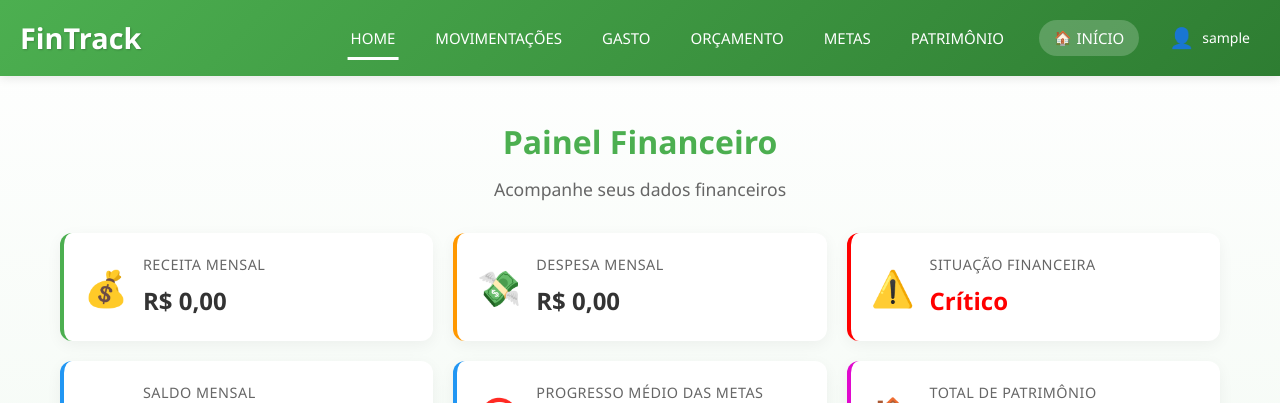
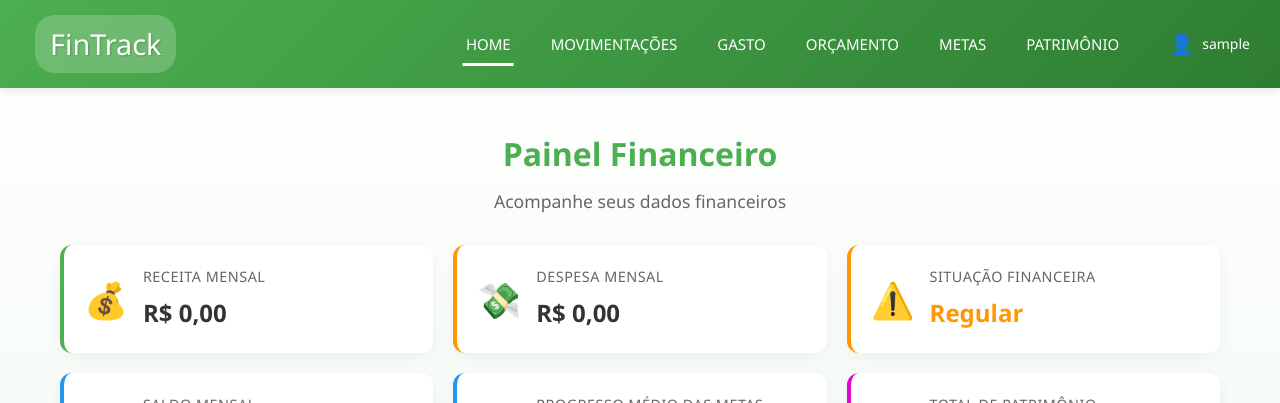
Before and after one commit to Peikoso/frontend_vue_projeto, a Vue app: page /home in a window 1280 px wide. Shown: the top 403 px of the page. Built offline with nearby package versions, Linux system fonts and the light colour scheme; no server answers; sample sign-in values are in the browser's storage.

Commit message:
algumas alterações

```diff
--- a/src/components/Home.vue
+++ b/src/components/Home.vue
@@ -226,10 +226,10 @@ export default {
       if (this.resumoFinanceiroAtual.saldo > 500) {
         return 'Boa';
       }
-      if (this.resumoFinanceiroAtual.saldo > 0) {
+      if (this.resumoFinanceiroAtual.saldo >= 0) {
         return 'Regular';
       }
-      if (this.resumoFinanceiroAtual.saldo <= 0) {
+      if (this.resumoFinanceiroAtual.saldo < 0) {
         return 'Crítico';
       }
     },
@@ -238,10 +238,10 @@ export default {
       if (this.resumoFinanceiroAtual.saldo > 500) {
         return 'financial-status-boa';
       }
-      if (this.resumoFinanceiroAtual.saldo > 0) {
+      if (this.resumoFinanceiroAtual.saldo >= 0) {
         return 'financial-status-regular';
       }
-      if (this.resumoFinanceiroAtual.saldo <= 0) {
+      if (this.resumoFinanceiroAtual.saldo < 0) {
         return 'financial-status-crítico';
       }
     },
@@ -250,10 +250,10 @@ export default {
       if (this.resumoFinanceiroAtual.saldo > 500) {
         return 'status-boa';
       }
-      if (this.resumoFinanceiroAtual.saldo > 0) {
+      if (this.resumoFinanceiroAtual.saldo >= 0) {
         return 'status-regular';
       }
-      if (this.resumoFinanceiroAtual.saldo <= 0) {
+      if (this.resumoFinanceiroAtual.saldo < 0) {
         return 'status-crítico';
       }
     },
--- a/src/components/LandingPage.vue
+++ b/src/components/LandingPage.vue
@@ -180,14 +180,14 @@ export default {
       currentSlide: 0,
       slides: [
         {
-          title: "Gerencie suas finanças com facilidade",
-          description: "Acompanhe suas receitas, despesas e economias em um único lugar",
-          image: "https://images.unsplash.com/photo-1565514458641-d07634a2632c?q=80&w=1470&auto=format&fit=crop"
-        },
-        {
           title: "Planeje seu futuro financeiro",
           description: "Defina metas e acompanhe seu progresso com nossas ferramentas inteligentes",
           image: "https://images.unsplash.com/photo-1454165804606-c3d57bc86b40?q=80&w=1470&auto=format&fit=crop"
+        },
+        {
+          title: "Gerencie suas finanças com facilidade",
+          description: "Acompanhe suas receitas, despesas e economias em um único lugar",
+          image: "https://images.unsplash.com/photo-1579621970795-87facc2f976d?q=80&w=1470&auto=format&fit=crop&ixlib=rb-4.0.3&ixid=M3wxMjA3fDB8MHxwaG90by1wYWdlfHx8fGVufDB8fHx8fA%3D%3D"
         },
         {
           title: "Decisões financeiras inteligentes",
--- a/src/components/NavBar.vue
+++ b/src/components/NavBar.vue
@@ -1,6 +1,8 @@
 <template>
   <div class="navbar">
-    <div class="brand">FinTrack</div>
+    <div class="brand">
+     <router-link to="/" class="nav-link landing-button">FinTrack</router-link>
+    </div>
     <div class="nav-links">
       <router-link to="/home" class="nav-link">HOME</router-link>
       <router-link to="/Movimentacoes" class="nav-link">MOVIMENTAÇÕES</router-link>
@@ -8,7 +10,6 @@
       <router-link to="/orcamento" class="nav-link">ORÇAMENTO</router-link>
       <router-link to="/metas" class="nav-link">METAS</router-link>
       <router-link to="/patrimonio" class="nav-link">PATRIMÔNIO</router-link>
-      <router-link to="/" class="nav-link landing-button">INÍCIO</router-link>
       <div class="user-menu">
         <div class="user-icon" @click="toggleUserMenu">
           👤
@@ -33,7 +34,6 @@
     <router-link to="/orcamento" class="mobile-link" @click="closeMenu">ORÇAMENTO</router-link>
     <router-link to="/metas" class="mobile-link" @click="closeMenu">METAS</router-link>
     <router-link to="/patrimonio" class="mobile-link" @click="closeMenu">PATRIMÔNIO</router-link>
-    <router-link to="/" class="mobile-link landing-link" @click="closeMenu">INÍCIO</router-link>
     <router-link to="/perfil" class="mobile-link" @click="closeMenu">
       <span>PERFIL</span> 👤
     </router-link>
@@ -279,7 +279,6 @@ export default {
 }
 
 .landing-button:before {
-  content: '🏠';
   margin-right: 5px;
   font-size: 14px;
 }
--- a/src/components/NavBarTwo.vue
+++ b/src/components/NavBarTwo.vue
@@ -89,7 +89,7 @@ export default {
   z-index: 1000;
   transition: all 0.3s ease;
   padding: 15px 0;
-  background-color: transparent;
+  background-color: white;
 }
 
 .navbar-two.scrolled {
@@ -204,7 +204,7 @@ export default {
 .bar {
   width: 25px;
   height: 3px;
-  background-color: white;
+  background-color: #333;
   margin: 3px 0;
   transition: 0.4s;
   border-radius: 3px;
--- a/src/components/OrcamentoMensal.vue
+++ b/src/components/OrcamentoMensal.vue
@@ -3,14 +3,14 @@
     <NavBar />
     <div class="goals-container">
         <div class="page-header">
-        <h1>Orçamento Mensal</h1>
+        <h1>Planejamento Mensal</h1>
         <p>Defina e acompanhe seus limites de gastos por categoria</p>
         </div>
 
         <!-- Loading Spinner -->
         <div v-if="loading" class="loading-container">
         <div class="loading-spinner"></div>
-        <p>Carregando orçamentos...</p>
+        <p>Carregando Planejamento...</p>
         </div>
 
         <!-- Error Message -->
@@ -22,7 +22,7 @@
         <div v-else>
         <!-- Filter Section -->
         <div class="filter-section">
-            <h3>Filtrar Orçamentos</h3>
+            <h3>Filtrar Planejamento</h3>
             <div class="filter-controls">
             <div class="filter-group">
                 <label for="month">Mês</label>
@@ -52,7 +52,7 @@
         <div class="add-button-container">
             <button @click="showAddModal = true" class="add-button">
             <span class="plus-icon">+</span>
-            Adicionar Orçamento
+            Adicionar Planejamento
             </button>
         </div>
 
@@ -64,12 +64,12 @@
         <!-- Empty State -->
         <div v-if="orcamentos.length === 0" class="empty-state">
             <span class="empty-icon">📝</span>
-            <h2>Nenhum orçamento encontrado</h2>
+            <h2>Nenhum Planejamento encontrado</h2>
             <p>Comece a definir limites de gastos para suas categorias</p>
         </div>
 
 
-        <!-- Orçamentos Grid -->
+        <!-- Planejamento Grid -->
         <div v-else class="orcamentos-grid">
             <div v-for="orcamento in orcamentos" :key="orcamento.id_orcamento" class="orcamento-card" :class="getCardClass(orcamento.categoria)">
             <div class="orcamento-categoria">
@@ -98,7 +98,7 @@
         <div v-if="showAddModal || showEditModal" class="modal-overlay" @click="closeModal">
         <div class="modal-content" @click.stop>
             <div class="modal-header">
-            <h2>{{ showEditModal ? 'Editar' : 'Adicionar' }} Orçamento</h2>
+            <h2>{{ showEditModal ? 'Editar' : 'Adicionar' }} Planejamento</h2>
             <button @click="closeModal" class="close-button">×</button>
             </div>
 
@@ -181,7 +181,7 @@
             </div>
 
             <div class="modal-body">
-            <p class="warning-text">Tem certeza que deseja excluir o orçamento para a categoria <strong>{{ selectedOrcamento ? getCategoryName(selectedOrcamento.categoria) : '' }}</strong>?</p>
+            <p class="warning-text">Tem certeza que deseja excluir o planejamento para a categoria <strong>{{ selectedOrcamento ? getCategoryName(selectedOrcamento.categoria) : '' }}</strong>?</p>
             <p class="warning-text">Esta ação não pode ser desfeita.</p>
             </div>
 
@@ -275,7 +275,7 @@ export default {
         this.yearRange = [...new Set([new Date().getFullYear(), ...this.orcamentoAll.map(orcamento => orcamento.ano)])].sort();
       } catch (error) {
         console.error('Error fetching orcamentos:', error);
-        this.error = 'Não foi possível carregar os orçamentos. Por favor, tente novamente.';
+        this.error = 'Não foi possível carregar os planejamentos. Por favor, tente novamente.';
       } finally {
         this.loading = false;
       }
@@ -295,7 +295,7 @@ export default {
         this.orcamentos = response.data;
       } catch (error) {
         console.error('Error fetching orcamentos:', error);
-        this.error = 'Não foi possível carregar os orçamentos. Por favor, tente novamente.';
+        this.error = 'Não foi possível carregar os planejamentos. Por favor, tente novamente.';
       } finally {
         this.loading = false;
       }
@@ -308,7 +308,7 @@ export default {
       }
 
       if(parseFloat(this.formData.valor_previsto) <= 0) {
-        alert('O valor do orçamento não pode ser menor ou igual a 0.');
+        alert('O valor do planejamento não pode ser menor ou igual a 0.');
         return;
       }
 
@@ -332,9 +332,9 @@ export default {
 
         if (error.response && error.response.status === 409) {
           // Handle validation errors from API
-          alert('Verifique se já existe um orçamento para esta categoria no mês/ano selecionado.');
+          alert('Verifique se já existe um planejamento para esta categoria no mês/ano selecionado.');
         } else {
-          alert('Erro ao salvar orçamento. Por favor, tente novamente.');
+          alert('Erro ao salvar planejamento. Por favor, tente novamente.');
         }
       } finally {
         this.isLoading = false;
@@ -355,7 +355,7 @@ export default {
         this.selectedOrcamento = null;
       } catch (error) {
         console.error('Error deleting orcamento:', error);
-        alert('Erro ao excluir orçamento. Por favor, tente novamente.');
+        alert('Erro ao excluir planejamento. Por favor, tente novamente.');
       } finally {
         this.isLoading = false;
       }
--- a/src/components/Register.vue
+++ b/src/components/Register.vue
@@ -8,16 +8,6 @@
       <div class="register-form">
         <h2 class="form-title">Crie sua conta</h2>
         <p class="form-subtitle">Preencha o formulário abaixo para se cadastrar</p>
-
-        <div v-if="error" class="error-message">
-          <div class="error-icon">⚠️</div>
-          <p>{{ error }}</p>
-        </div>
-
-        <div v-if="success" class="success-message">
-          <div class="success-icon">✅</div>
-          <p>{{ success }}</p>
-        </div>
 
         <div class="form-group">
           <label for="nome">Nome</label>
@@ -88,6 +78,17 @@
             >
           </div>
         </div>
+
+        <div v-if="error" class="error-message">
+          <div class="error-icon">⚠️</div>
+          <p>{{ error }}</p>
+        </div>
+
+        <div v-if="success" class="success-message">
+          <div class="success-icon">✅</div>
+          <p>{{ success }}</p>
+        </div>
+
 
         <button
           @click="handleRegister"
@@ -217,7 +218,7 @@ export default {
 
           // Redirect to login page after a short delay
           setTimeout(() => {
-            this.$router.push('/');
+            this.$router.push('/login');
           }, 2000);
         })
         .catch(error => {
```
